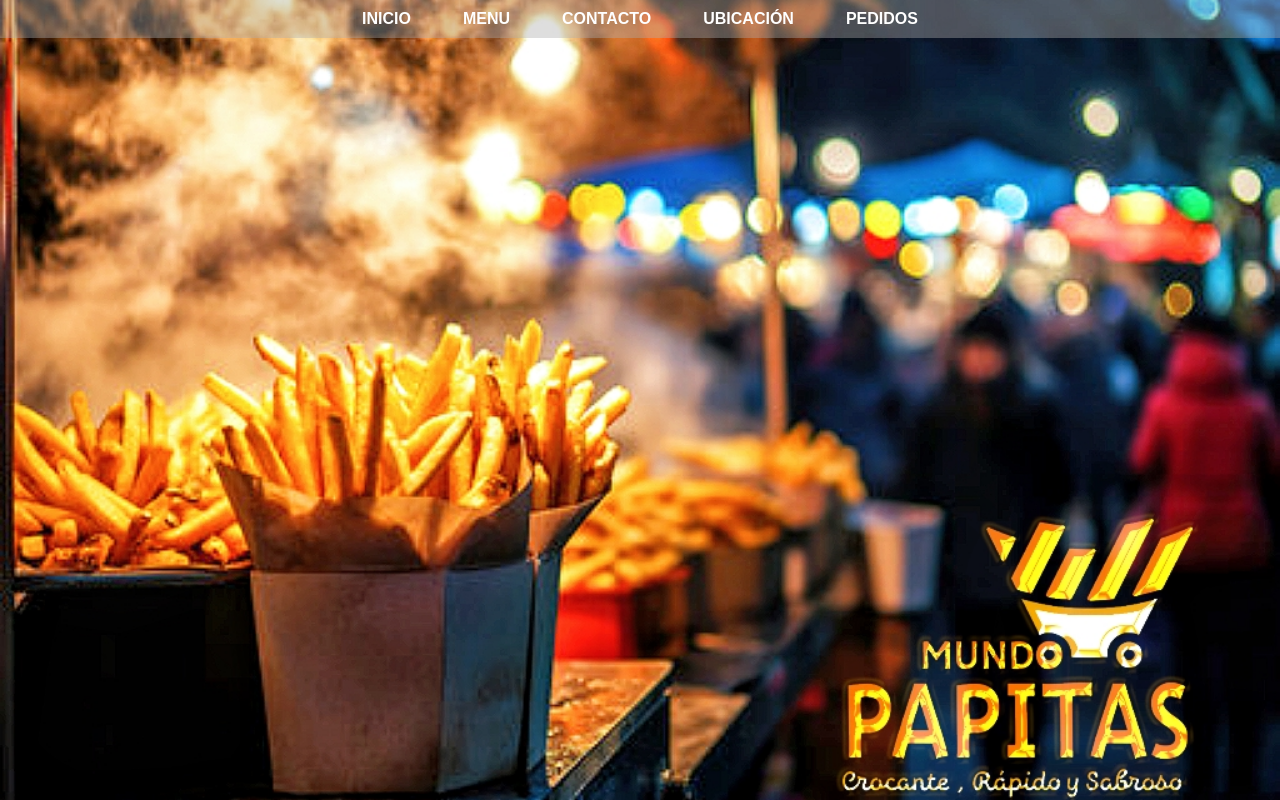
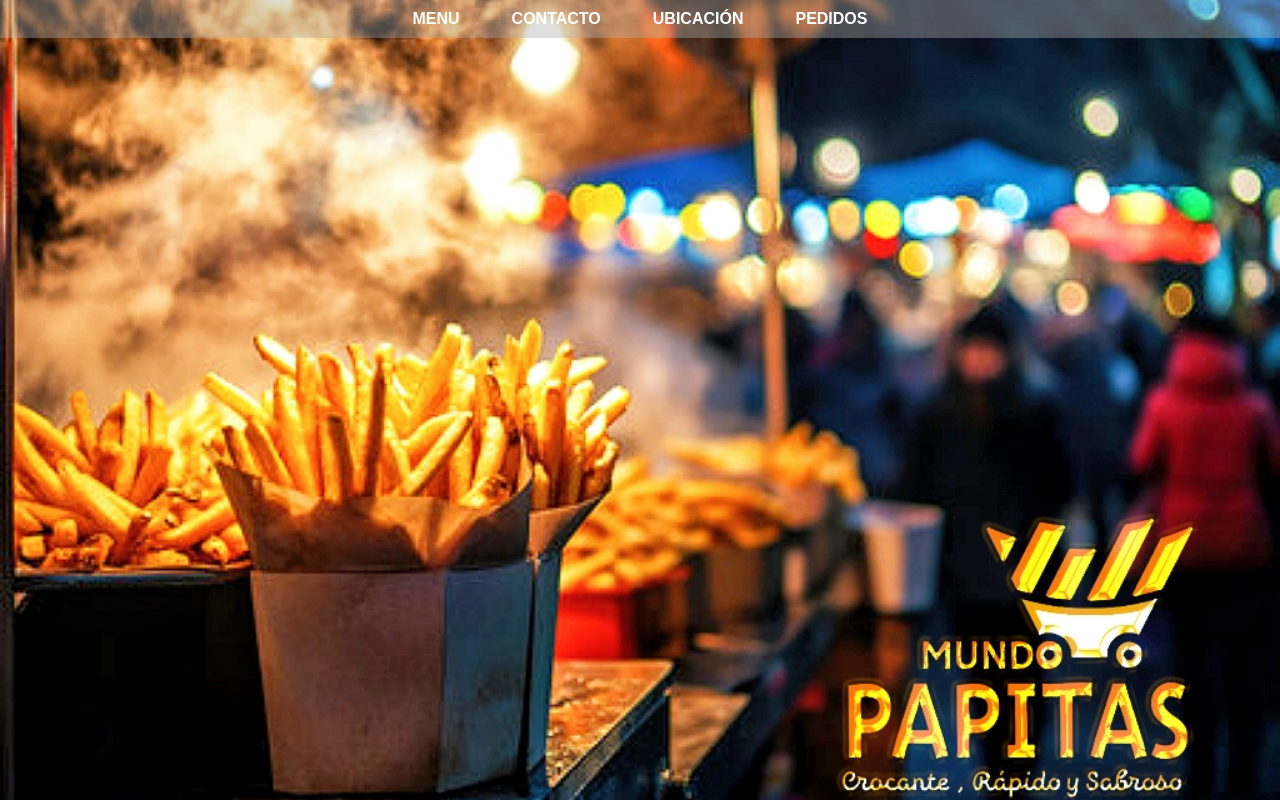
Before and after one commit to Miguel-Angel1403/Mundo-Papitas, a plain HTML site: page index.html in a window 1280 px wide. Drawn offline with Linux system fonts and the light colour scheme.

Commit message:
Update index.html

```diff
--- a/index.html
+++ b/index.html
@@ -10,7 +10,6 @@
   <header>
     <nav>
       <ul>
-        <li><a href="inicio.html">INICIO</a></li>
         <li><a href="sobremi.html">MENU</a></li>
         <li><a href="contacto.html">CONTACTO</a></li>
         <li><a href="ubicacion.html">UBICACIÓN</a></li>
```
